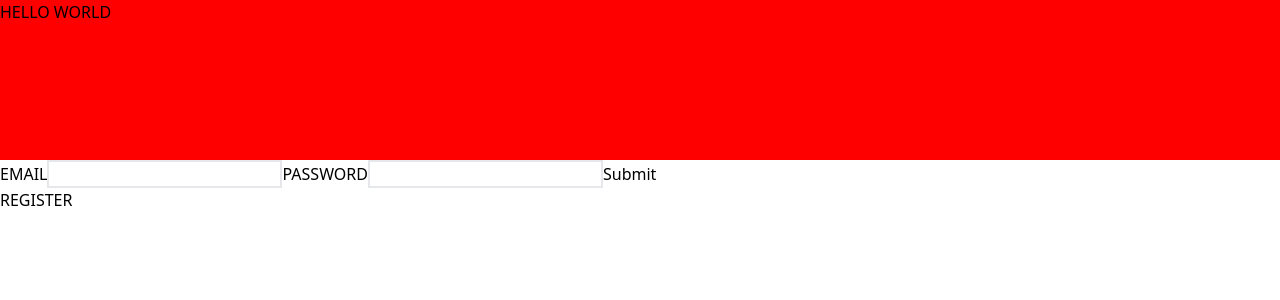
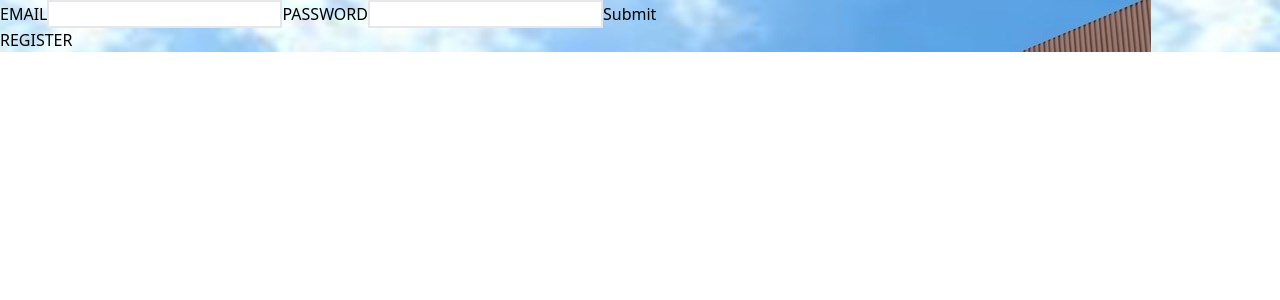
Before and after one commit to Maestro207/adefs, a Next.js app: page / in a window 1280 px wide. Shown: the top 300 px of the page. Built offline with nearby package versions, Linux system fonts and the light colour scheme.

Commit message:
changings

```diff
--- a/app/burat.css
+++ b/app/burat.css
@@ -1,5 +1,4 @@
 .burat{
     background-image: url("../assets/img/stclare.jpg");
-    background-attachment: fixed
 
 }
--- a/app/layout.tsx
+++ b/app/layout.tsx
@@ -1,7 +1,7 @@
 import type { Metadata } from "next";
 import { Inter } from "next/font/google";
 import "./globals.css";
-import Header from "../components/Header"
+// import Header from "../components/Header"
 
 const inter = Inter({ subsets: ["latin"] });
 
@@ -18,7 +18,7 @@ export default function RootLayout({
   return (
     <html lang="en">
       <body>
-        <Header/>
+        {/* <Header/> */}
         {children}
       </body>
     </html>
--- a/app/page.tsx
+++ b/app/page.tsx
@@ -3,6 +3,8 @@
 import Link from "next/link";
 import { useRouter } from "next/navigation";
 import { FormEvent, useState } from "react"
+
+import "@/app/burat.css"
 
 function Home() {
 
@@ -24,7 +26,7 @@ function Home() {
   }
 
   return(
-    <div>
+    <div className="burat">
       <form action={signIn}>
         <label htmlFor="email">EMAIL</label>
         <input name="email" type="text" className="border-2"></input>
```
